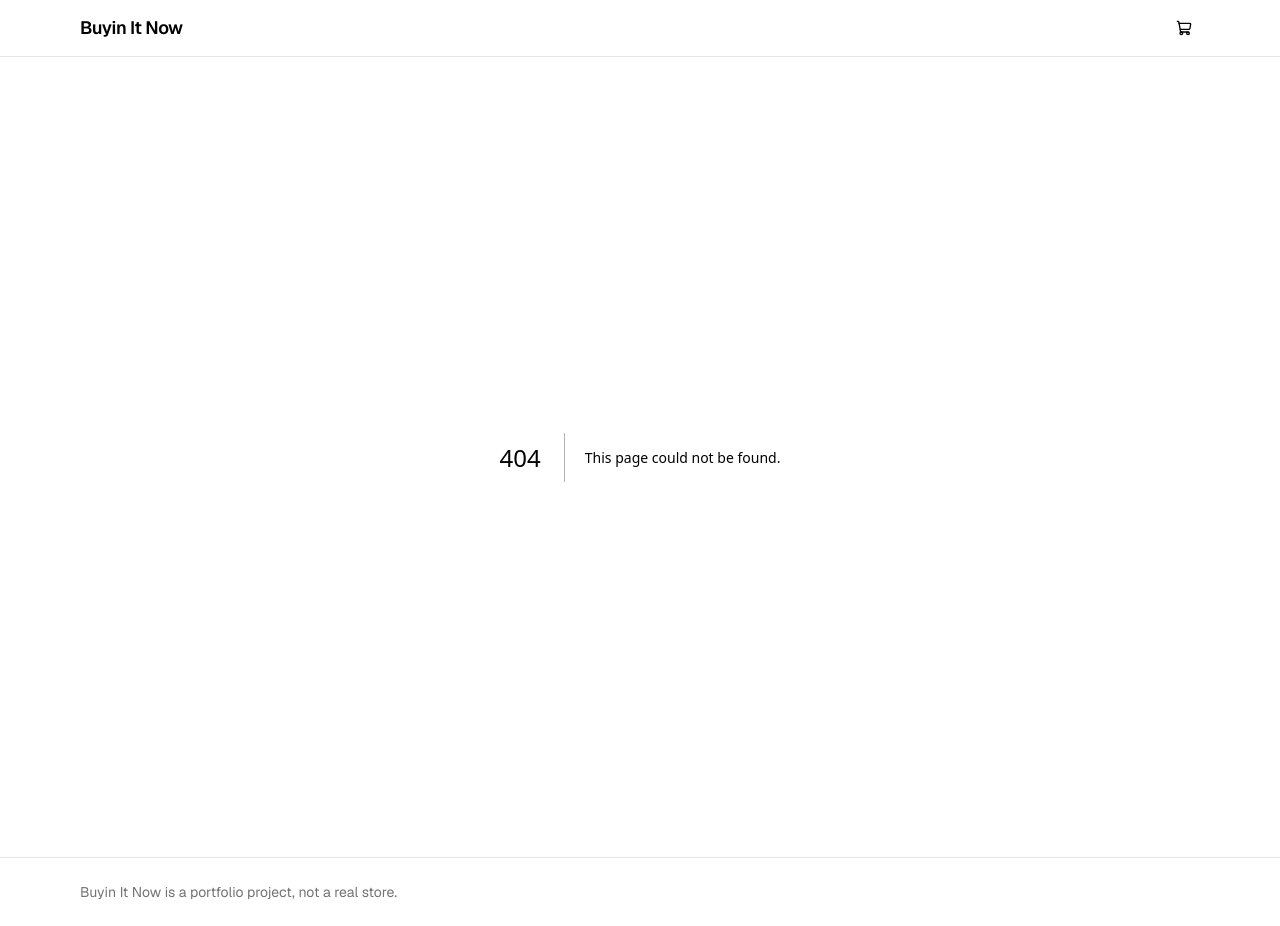
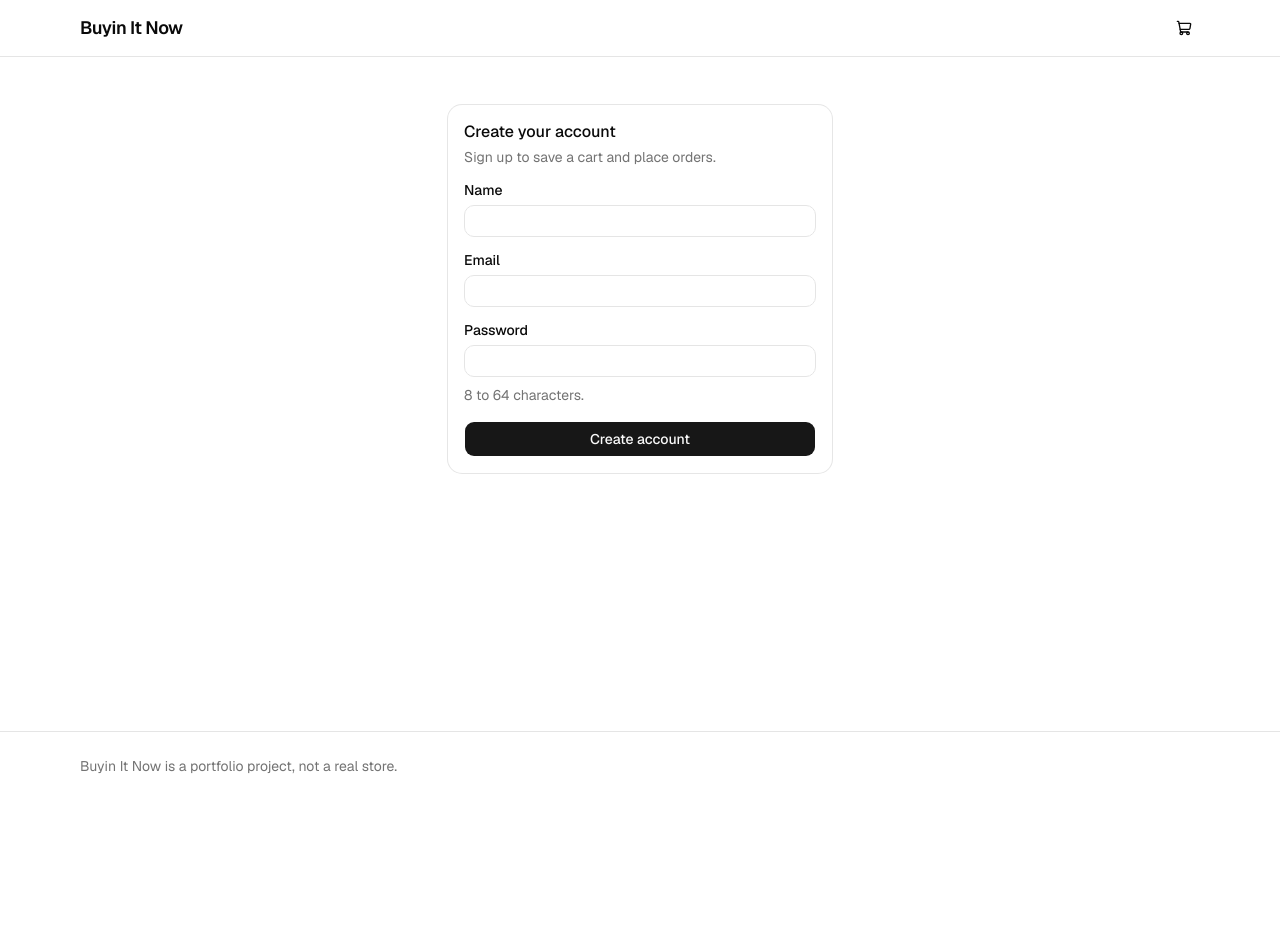
Before and after one commit to denyfebriawan/buyin-it-now, a Next.js app: page /signup in a window 1280 px wide. Before the commit this address had no page. After the commit the page ends 800 px from the top, so only its background shows below. Built offline with nearby package versions, Linux system fonts and the light colour scheme; no server answers.

Commit message:
feat: add sign-up flow
Add a /signup page and a signup Server action that validates input, hashes the password and creates the user. Duplicate emails are caught from the database's unique constraint.

```diff
--- /dev/null
+++ b/app/actions/auth.ts
@@ -0,0 +1,53 @@
+"use server";
+
+import { redirect } from "next/navigation";
+import * as z from "zod";
+
+import { hashPassword } from "@/lib/password";
+import { createUser } from "@/lib/users";
+import { signupSchema } from "@/lib/validation/auth";
+
+// What the form receives back. It never includes the password: only the name
+// and email are sent back so the user does not have to retype them.
+export type SignupState =
+  | {
+      errors?: { name?: string[]; email?: string[]; password?: string[] };
+      values?: { name: string; email: string };
+    }
+  | undefined;
+
+// This function is reachable by a direct POST request, not only through our
+// form, so it validates everything itself.
+export async function signup(
+  _previousState: SignupState,
+  formData: FormData,
+): Promise<SignupState> {
+  const parsed = signupSchema.safeParse(Object.fromEntries(formData));
+
+  if (!parsed.success) {
+    return {
+      errors: z.flattenError(parsed.error).fieldErrors,
+      values: {
+        name: String(formData.get("name") ?? ""),
+        email: String(formData.get("email") ?? ""),
+      },
+    };
+  }
+
+  const { name, email, password } = parsed.data;
+  const result = await createUser({
+    name,
+    email,
+    passwordHash: await hashPassword(password),
+  });
+
+  if (!result.ok) {
+    return {
+      errors: { email: ["An account with this email already exists."] },
+      values: { name, email },
+    };
+  }
+
+  // redirect() works by throwing, so it must stay outside any try/catch.
+  redirect("/");
+}
--- /dev/null
+++ b/app/signup/page.tsx
@@ -0,0 +1,13 @@
+import type { Metadata } from "next";
+
+import { SignupForm } from "@/components/signup-form";
+
+export const metadata: Metadata = { title: "Sign up" };
+
+export default function SignupPage() {
+  return (
+    <div className="mx-auto w-full max-w-6xl px-4 py-12">
+      <SignupForm />
+    </div>
+  );
+}
--- /dev/null
+++ b/components/signup-form.tsx
@@ -0,0 +1,106 @@
+"use client";
+
+import { useActionState } from "react";
+
+import { signup } from "@/app/actions/auth";
+import { Button } from "@/components/ui/button";
+import {
+  Card,
+  CardContent,
+  CardDescription,
+  CardHeader,
+  CardTitle,
+} from "@/components/ui/card";
+import { Input } from "@/components/ui/input";
+import { Label } from "@/components/ui/label";
+import {
+  EMAIL_MAX_LENGTH,
+  NAME_MAX_LENGTH,
+  PASSWORD_MAX_LENGTH,
+  PASSWORD_MIN_LENGTH,
+} from "@/lib/validation/auth";
+
+function FieldError({ id, messages }: { id: string; messages?: string[] }) {
+  if (!messages?.length) return null;
+  return (
+    <p id={id} className="text-sm text-destructive">
+      {messages[0]}
+    </p>
+  );
+}
+
+export function SignupForm() {
+  // state is whatever the action last returned. pending is true while it runs.
+  const [state, formAction, pending] = useActionState(signup, undefined);
+  const errors = state?.errors;
+
+  return (
+    <Card className="mx-auto w-full max-w-sm">
+      <CardHeader>
+        <CardTitle>Create your account</CardTitle>
+        <CardDescription>
+          Sign up to save a cart and place orders.
+        </CardDescription>
+      </CardHeader>
+      <CardContent>
+        <form action={formAction} className="flex flex-col gap-4">
+          <div className="flex flex-col gap-2">
+            <Label htmlFor="name">Name</Label>
+            <Input
+              id="name"
+              name="name"
+              autoComplete="name"
+              required
+              maxLength={NAME_MAX_LENGTH}
+              defaultValue={state?.values?.name}
+              aria-invalid={!!errors?.name}
+              aria-describedby={errors?.name ? "name-error" : undefined}
+            />
+            <FieldError id="name-error" messages={errors?.name} />
+          </div>
+
+          <div className="flex flex-col gap-2">
+            <Label htmlFor="email">Email</Label>
+            <Input
+              id="email"
+              name="email"
+              type="email"
+              autoComplete="email"
+              required
+              maxLength={EMAIL_MAX_LENGTH}
+              defaultValue={state?.values?.email}
+              aria-invalid={!!errors?.email}
+              aria-describedby={errors?.email ? "email-error" : undefined}
+            />
+            <FieldError id="email-error" messages={errors?.email} />
+          </div>
+
+          <div className="flex flex-col gap-2">
+            <Label htmlFor="password">Password</Label>
+            <Input
+              id="password"
+              name="password"
+              type="password"
+              autoComplete="new-password"
+              required
+              minLength={PASSWORD_MIN_LENGTH}
+              maxLength={PASSWORD_MAX_LENGTH}
+              aria-invalid={!!errors?.password}
+              aria-describedby={
+                errors?.password ? "password-error" : "password-hint"
+              }
+            />
+            <p id="password-hint" className="text-sm text-muted-foreground">
+              {PASSWORD_MIN_LENGTH} to {PASSWORD_MAX_LENGTH} characters.
+            </p>
+            <FieldError id="password-error" messages={errors?.password} />
+          </div>
+
+          <Button type="submit" size="lg" disabled={pending}>
+            {pending ? "Creating account..." : "Create account"}
+          </Button>
+        </form>
+      </CardContent>
+    </Card>
+  );
+}
--- /dev/null
+++ b/components/ui/input.tsx
@@ -0,0 +1,19 @@
+import * as React from "react"
+import { Input as InputPrimitive } from "@base-ui/react/input"
+import { cn } from "cn"
+
+function Input({ className, type, ...props }: React.ComponentProps<"input">) {
+  return (
+    <InputPrimitive
+      type={type}
+      data-slot="input"
+      className={cn(
+        "h-8 w-full min-w-0 rounded-lg border border-input bg-transparent px-2.5 py-1 text-base transition-colors outline-none file:inline-flex file:h-6 file:border-0 file:bg-transparent file:text-sm file:font-medium file:text-foreground placeholder:text-muted-foreground focus-visible:border-ring focus-visible:ring-3 focus-visible:ring-ring/50 disabled:pointer-events-none disabled:cursor-not-allowed disabled:bg-input/50 disabled:opacity-50 aria-invalid:border-destructive aria-invalid:ring-3 aria-invalid:ring-destructive/20 md:text-sm dark:bg-input/30 dark:disabled:bg-input/80 dark:aria-invalid:border-destructive/50 dark:aria-invalid:ring-destructive/40",
+        className
+      )}
+      {...props}
+    />
+  )
+}
+
+export { Input }
--- /dev/null
+++ b/components/ui/label.tsx
@@ -0,0 +1,19 @@
+"use client"
+
+import * as React from "react"
+import { cn } from "cn"
+
+function Label({ className, ...props }: React.ComponentProps<"label">) {
+  return (
+    <label
+      data-slot="label"
+      className={cn(
+        "flex items-center gap-2 text-sm leading-none font-medium select-none group-data-[disabled=true]:pointer-events-none group-data-[disabled=true]:opacity-50 peer-disabled:cursor-not-allowed peer-disabled:opacity-50",
+        className
+      )}
+      {...props}
+    />
+  )
+}
+
+export { Label }
--- /dev/null
+++ b/lib/users.ts
@@ -0,0 +1,32 @@
+import "server-only";
+
+import { Prisma } from "@/generated/prisma/client";
+import { prisma } from "@/lib/prisma";
+
+type CreateUserInput = {
+  name: string;
+  email: string;
+  passwordHash: string;
+};
+
+// The database's unique index on email is the real duplicate check. Looking the
+// email up first would leave a gap where two simultaneous sign-ups both pass
+// the lookup, so we insert and translate the "unique violation" error (P2002).
+export async function createUser(input: CreateUserInput) {
+  try {
+    const user = await prisma.user.create({
+      data: input,
+      // Never select passwordHash, so it cannot leak by accident.
+      select: { id: true, name: true, email: true, role: true },
+    });
+    return { ok: true as const, user };
+  } catch (error) {
+    if (
+      error instanceof Prisma.PrismaClientKnownRequestError &&
+      error.code === "P2002"
+    ) {
+      return { ok: false as const, reason: "email-taken" as const };
+    }
+    throw error;
+  }
+}
```
